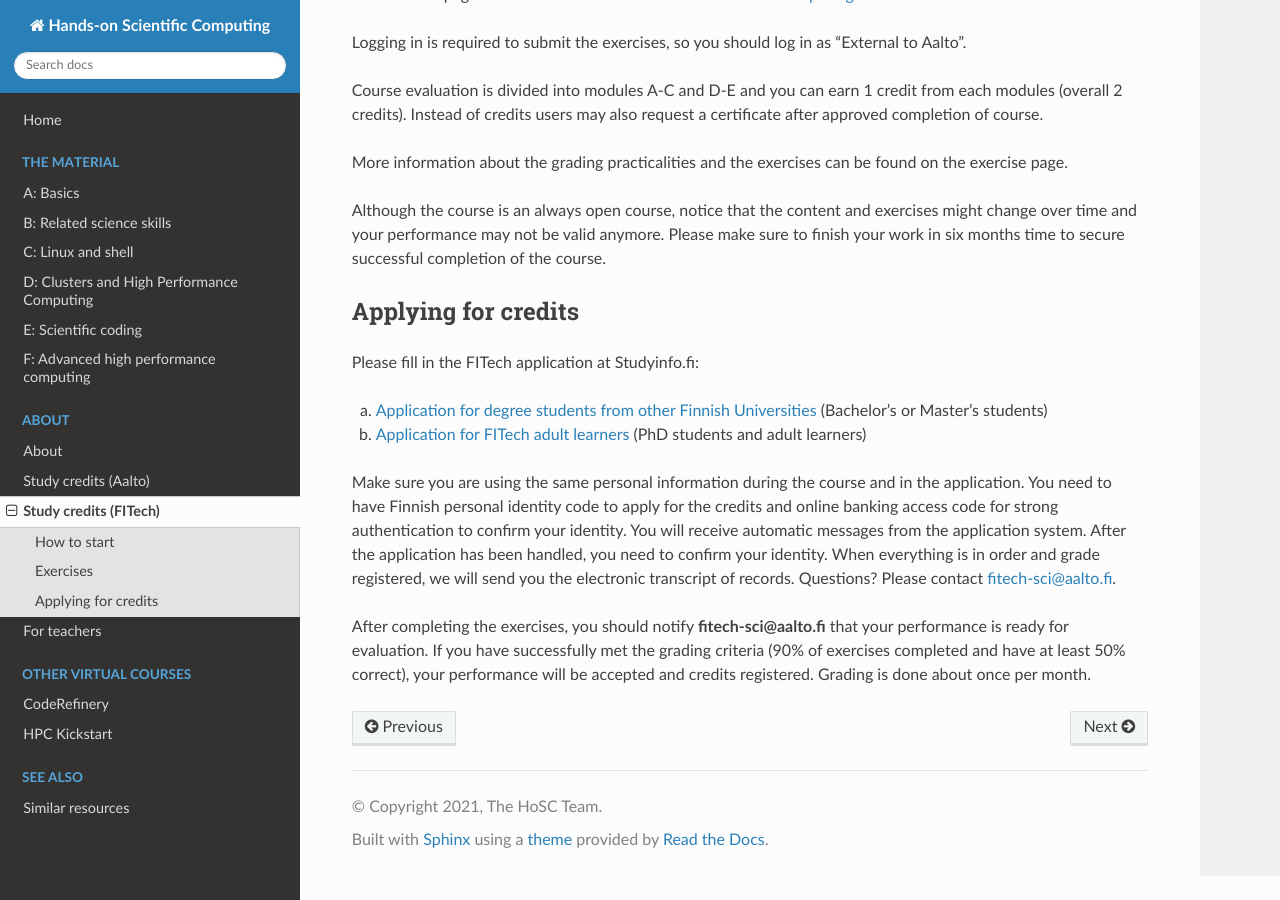
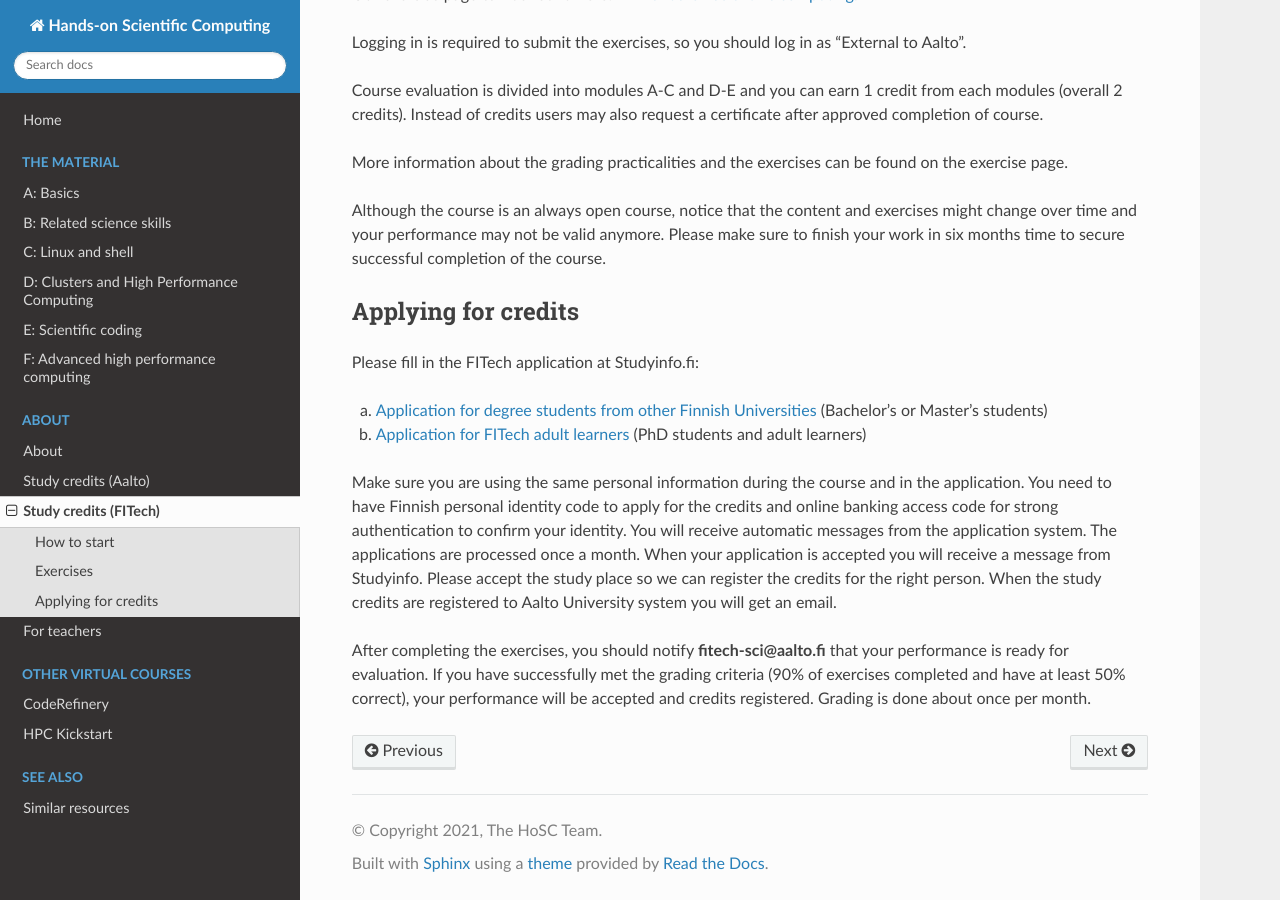
Before and after one commit to coderefinery/handsonscicomp, a Sphinx documentation site: the page built from source/fitech-info.rst, in a window 1280 px wide and 900 px high, scrolled down 659 px. Built offline with Sphinx 7.4.7 and the Read the Docs theme 2.0.0, drawn with Linux system fonts in a browser that asks for light colours.

Commit message:
source/fitech-info: Change fitech info

```diff
--- a/source/fitech-info.rst
+++ b/source/fitech-info.rst
@@ -55,9 +55,8 @@ b. `Application for FITech adult learners <https://opintopolku.fi/hakemus/haku/1
 
 Make sure you are using the same personal information during the course and in the application.
 You need to have Finnish personal identity code to apply for the credits and online banking access code for strong authentication to confirm your identity.
-You will receive automatic messages from the application system. After the application has been handled, you need to confirm your identity.
-When everything is in order and grade registered, we will send you the electronic transcript of records.
-Questions? Please contact fitech-sci@aalto.fi.
+You will receive automatic messages from the application system.
+The applications are processed once a month. When your application is accepted you will receive a message from Studyinfo. Please accept the study place so we can register the credits for the right person. When the study credits are registered to Aalto University system you will get an email.
 
 After completing the exercises, you should notify **fitech-sci@aalto.fi** that your performance
 is ready for evaluation. If you have successfully met the grading criteria (90% of exercises completed and
```
